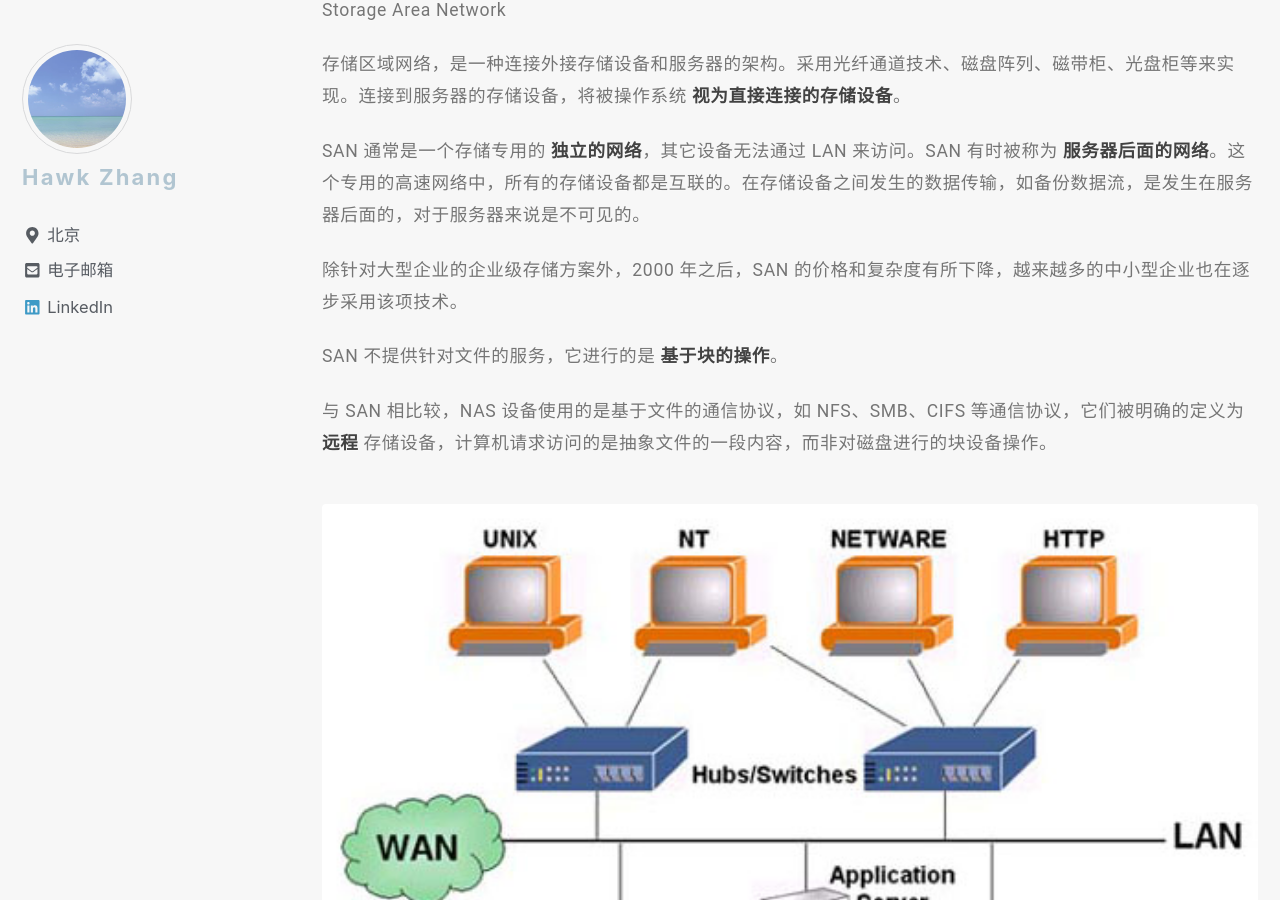
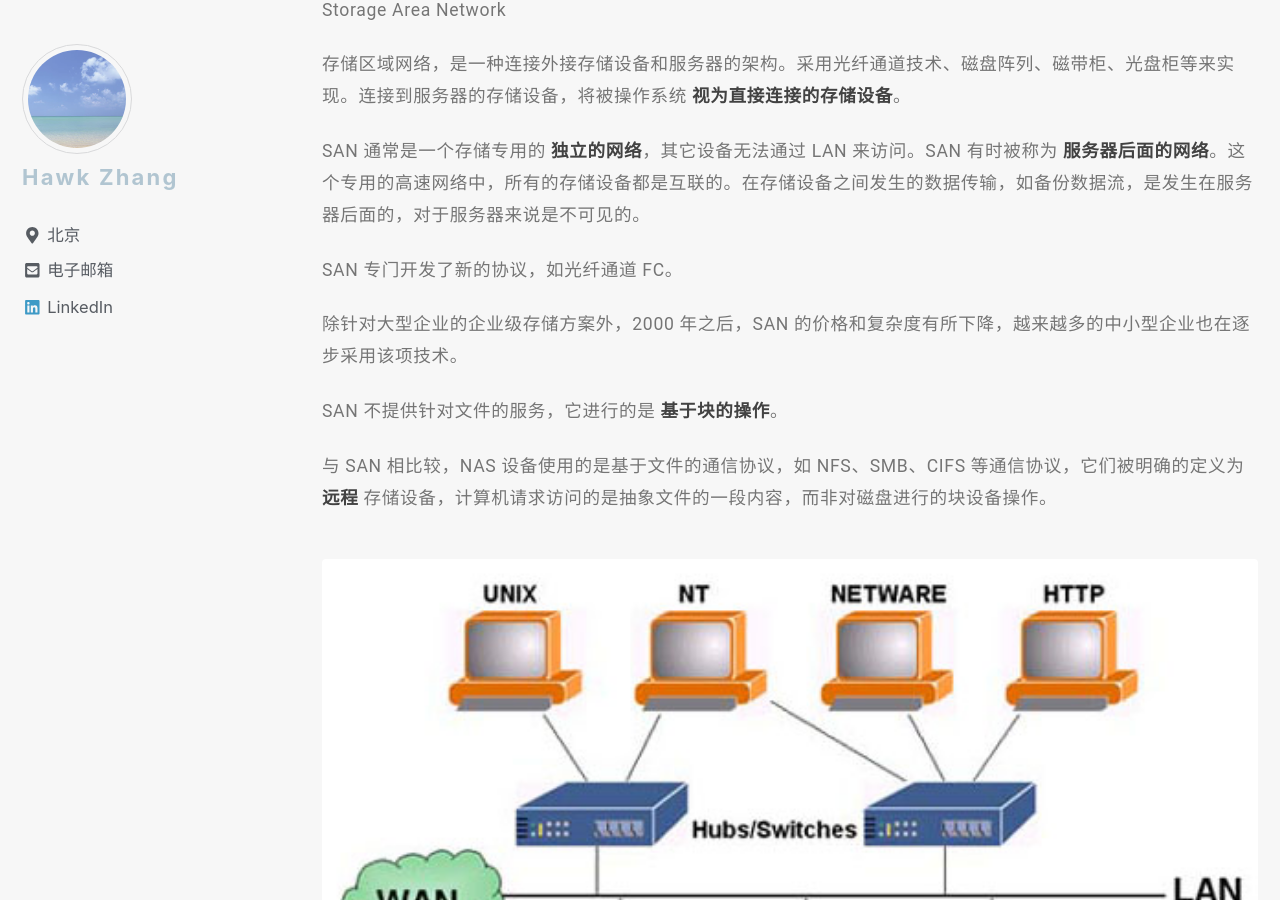
Before and after one commit to narru888/linotes_note, a Jekyll site: the page built from _posts/storage/2018-03-01-das.nas.san.md, in a window 1280 px wide and 900 px high, scrolled down 10028 px. Built offline with Jekyll 4.4.1, drawn with Linux system fonts in a browser that asks for light colours; nearby versions of some CDN libraries; a script that is not in the unit is left out.

Commit message:
update on 2018-11-21 17:15:01 CST

```diff
--- a/_posts/storage/2018-03-01-das.nas.san.md
+++ b/_posts/storage/2018-03-01-das.nas.san.md
@@ -194,7 +194,7 @@ Storage Area Network
 
 SAN 通常是一个存储专用的 **独立的网络**，其它设备无法通过 LAN 来访问。SAN 有时被称为 **服务器后面的网络**。这个专用的高速网络中，所有的存储设备都是互联的。在存储设备之间发生的数据传输，如备份数据流，是发生在服务器后面的，对于服务器来说是不可见的。
 
-
+SAN 专门开发了新的协议，如光纤通道 FC。
 
 除针对大型企业的企业级存储方案外，2000 年之后，SAN 的价格和复杂度有所下降，越来越多的中小型企业也在逐步采用该项技术。
 
```
